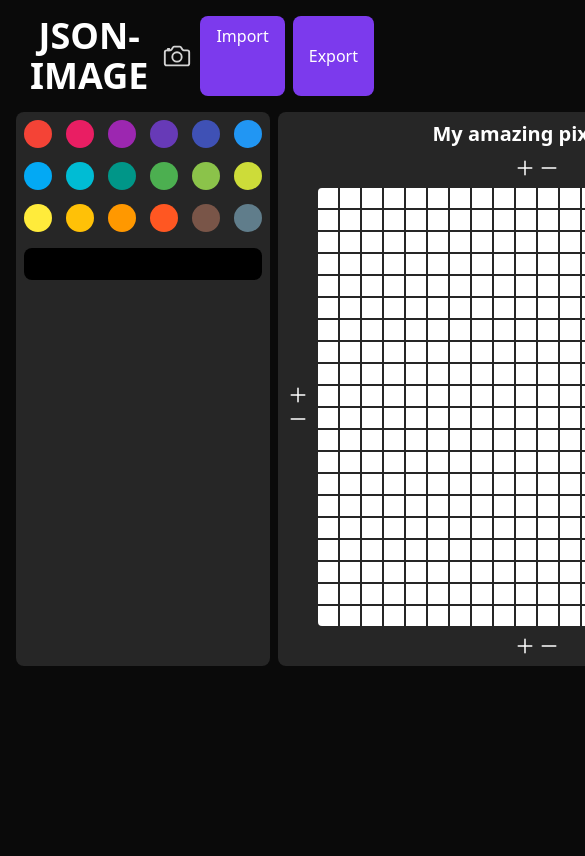
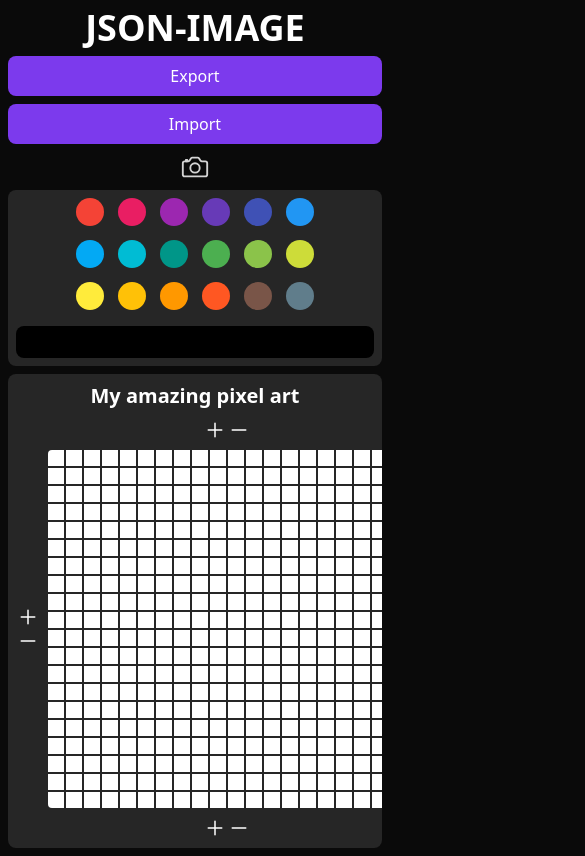
Before and after one commit to Lego4m/json-image, a React (Vite) app: page / in a window 390 px wide. Shown: the top 856 px of the page, 585 px wide, since content can reach past the window. Built offline with nearby package versions, Linux system fonts and the light colour scheme.

Commit message:
Add responsiveness

```diff
--- a/src/App.tsx
+++ b/src/App.tsx
@@ -14,10 +14,10 @@ function App() {
   return (
     <FormProvider {...form}>
       <EditorContextProvider>
-        <div className="p-4">
+        <div className="p-2 sm:p-4">
           <Header />
 
-          <div className="mt-4 flex gap-2">
+          <div className="mt-2 flex flex-col gap-2 lg:flex-row">
             <Sidebar />
 
             <Editor />
--- a/src/components/ColorPicker.tsx
+++ b/src/components/ColorPicker.tsx
@@ -12,7 +12,7 @@ export function ColorPicker() {
   ).current;
 
   return (
-    <div className="flex flex-col gap-4">
+    <div className="flex flex-col items-center gap-4">
       <CirclePicker
         color={selectedColor}
         onChangeComplete={(e) => setSelectedColor(e.hex)}
--- a/src/components/Editor.tsx
+++ b/src/components/Editor.tsx
@@ -4,7 +4,8 @@ import { Image } from './Image';
 
 export function Editor() {
   return (
-    <main className="flex flex-1 flex-col gap-2 rounded-lg bg-neutral-800 p-2">
+    <main className="flex flex-1 flex-col gap-2 rounded-lg bg-neutral-800 py-2">
+      <div className="px-2">
         <Controller
           name="name"
           render={({ field }) => (
@@ -15,8 +16,11 @@ export function Editor() {
             />
           )}
         />
+      </div>
 
+      <div className="flex overflow-x-auto px-2">
         <Image />
+      </div>
     </main>
   );
 }
--- a/src/components/Header.tsx
+++ b/src/components/Header.tsx
@@ -43,13 +43,18 @@ export function Header() {
   }
 
   return (
-    <header className="flex justify-between">
+    <header className="flex flex-col justify-between gap-2 sm:flex-row">
       <h1 className="text-center text-4xl font-bold text-white">JSON-IMAGE</h1>
 
-      <div className="flex gap-2">
-        <TogglePhotoMode />
+      <div className="flex flex-col gap-2 sm:flex-row-reverse">
+        <button
+          onClick={handleSubmit(handleExportFile)}
+          className="rounded-lg bg-violet-600 px-4 py-2 text-center font-medium text-white transition hover:bg-violet-700"
+        >
+          Export
+        </button>
 
-        <label className="cursor-pointer rounded-lg bg-violet-600 px-4 py-2 font-medium text-white transition hover:bg-violet-700">
+        <label className="cursor-pointer rounded-lg bg-violet-600 px-4 py-2 text-center font-medium text-white transition hover:bg-violet-700">
           Import
           <input
             type="file"
@@ -59,12 +64,9 @@ export function Header() {
           />
         </label>
 
-        <button
-          onClick={handleSubmit(handleExportFile)}
-          className="rounded-lg bg-violet-600 px-4 py-2 font-medium text-white transition hover:bg-violet-700"
-        >
-          Export
-        </button>
+        <div className="flex flex-row justify-center">
+          <TogglePhotoMode />
+        </div>
       </div>
     </header>
   );
--- a/src/components/Image.tsx
+++ b/src/components/Image.tsx
@@ -14,7 +14,7 @@ import {
 
 export function Image() {
   return (
-    <div className="flex justify-center">
+    <div className="mx-auto">
       <Controls>
         <Canvas />
       </Controls>
@@ -155,6 +155,10 @@ function Pixel({ background, onClick }: PixelProps) {
   }
 
   return (
-    <div onClick={handleClick} className="h-5 w-5" style={{ background }} />
+    <div
+      onClick={handleClick}
+      className="h-4 w-4 sm:h-5 sm:w-5"
+      style={{ background }}
+    />
   );
 }
```
Lines whose indentation alone changed are shown as unchanged.
